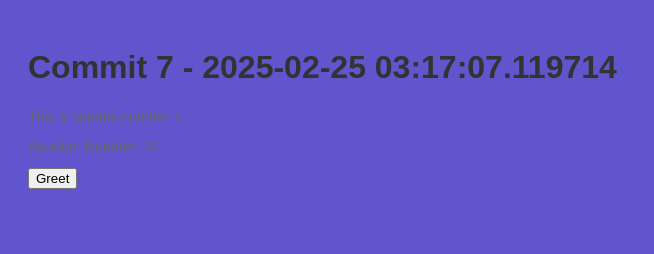
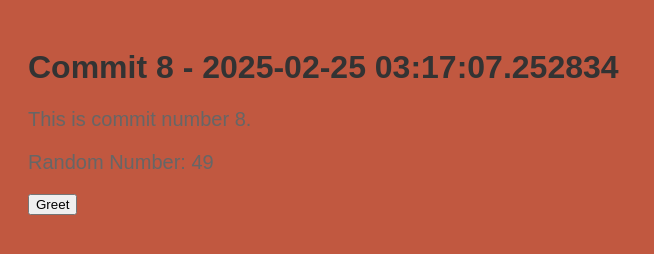
Before and after one commit to legbald0d/myrep-repo-20250225031704, a plain HTML site: page index.html in a window 1280 px wide. Shown: the whole page, without its empty margins (0-654 px from the left). Drawn offline with Linux system fonts and the light colour scheme.

Commit message:
📝 Commit 8 with HTML, CSS, and JS

```diff
--- a/index.html
+++ b/index.html
@@ -2,13 +2,13 @@
     <!DOCTYPE html>
     <html>
     <head>
-        <title>Commit 7 - 2025-02-25 03:17:07.119714</title>
+        <title>Commit 8 - 2025-02-25 03:17:07.252834</title>
         <link rel="stylesheet" href="style.css">
     </head>
     <body>
-        <h1>Commit 7 - 2025-02-25 03:17:07.119714</h1>
-        <p>This is commit number 7.</p>
-        <p>Random Number: 74</p>
+        <h1>Commit 8 - 2025-02-25 03:17:07.252834</h1>
+        <p>This is commit number 8.</p>
+        <p>Random Number: 49</p>
         <button onclick="greet()">Greet</button>
         <script src="script.js"></script>
     </body>
--- a/script.js
+++ b/script.js
@@ -2,4 +2,4 @@
     function greet() {
         alert('Hello from commit ' + commitNumber + '!');
     }
-    var commitNumber = 7;
+    var commitNumber = 8;
--- a/style.css
+++ b/style.css
@@ -1,7 +1,7 @@
 
     body {
         font-family: Arial, sans-serif;
-        background-color: #6055cd;
+        background-color: #c15840;
         padding: 20px;
     }
     h1 {
@@ -9,5 +9,5 @@
     }
     p {
         color: #666;
-        font-size: 14px;
+        font-size: 20px;
     }
```
